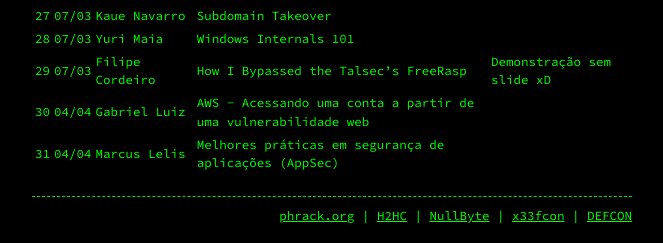
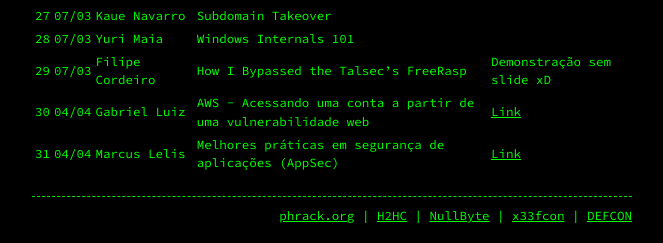
Before and after one commit to AFKConference/afkconference.github.io, a Jekyll site: the page built from talks.md, in a window 1280 px wide. Shown: the part 1008-1251 px from the top of the page, without its empty margins (308-971 px from the left). Built offline with Jekyll 4.4.1, drawn with Linux system fonts in a browser that asks for light colours; our own code applies the rules of GitHub Pages for plain Markdown files.

Commit message:
Update talks.md

```diff
--- a/talks.md
+++ b/talks.md
@@ -46,5 +46,5 @@
 | 27   | 07/03 | Kaue Navarro        | Subdomain Takeover     |                            |
 | 28  | 07/03 | Yuri Maia        | Windows Internals 101     |                            |
 | 29   | 07/03 | Filipe Cordeiro        | How I Bypassed the Talsec's FreeRasp     | Demonstração sem slide xD                            |
-| 30   | 04/04 | Gabriel Luiz        | AWS - Acessando uma conta a partir de uma vulnerabilidade web     |                            |
-| 31   | 04/04 | Marcus Lelis        | Melhores práticas em segurança de aplicações (AppSec)     |                            |
+| 30   | 04/04 | Gabriel Luiz        | AWS - Acessando uma conta a partir de uma vulnerabilidade web     | [Link](assets/AWS-afk.conf.pdf) |
+| 31   | 04/04 | Marcus Lelis        | Melhores práticas em segurança de aplicações (AppSec)     | [Link](assets/AppSec - AFKCONF.pptx.pdf)     |
```
